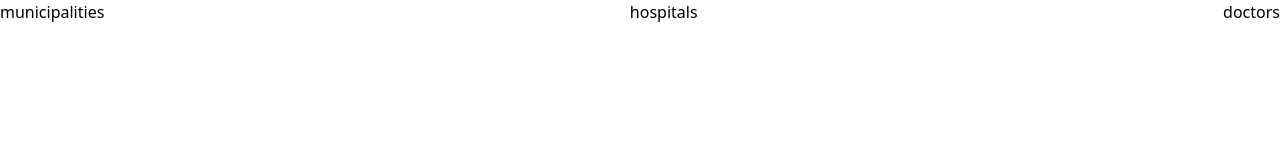
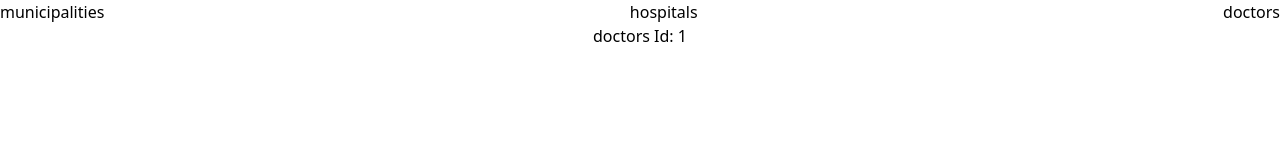
Before and after one commit to TluwaniMS/test-react-application, a React (Create React App) app: page /detailed-doctors-view/1 in a window 1280 px wide. Shown: the top 160 px of the page. Built offline with nearby package versions, Linux system fonts and the light colour scheme.

Commit message:
adding-logic-to-navigate-to-detailed-doctors-component

```diff
--- a/src/views/detailed-doctors-view/DetailedDoctorsView.js
+++ b/src/views/detailed-doctors-view/DetailedDoctorsView.js
@@ -1,7 +1,14 @@
 import React from "react";
+import { useParams } from "react-router-dom";
 
 const DetailedDoctorsView = () => {
-  return <div></div>;
+  const { doctorId } = useParams();
+
+  return (
+    <div>
+      <h1>doctors Id: {doctorId}</h1>
+    </div>
+  );
 };
 
 export default DetailedDoctorsView;
--- a/src/views/doctors-view/DoctorsView.js
+++ b/src/views/doctors-view/DoctorsView.js
@@ -1,11 +1,12 @@
 import "./DoctorsView.css";
+import { Link } from "react-router-dom";
 
 const DoctorsView = ({ doctor }) => {
   return (
     <div className="doctors-main-container">
-      <h4>
+      <Link to={`/detailed-doctors-view/${doctor.id}`}>
         {doctor.firstName} {doctor.lastName}
-      </h4>
+      </Link>
     </div>
   );
 };
```
